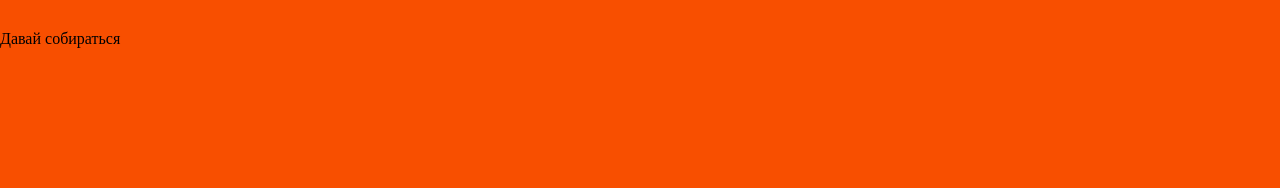
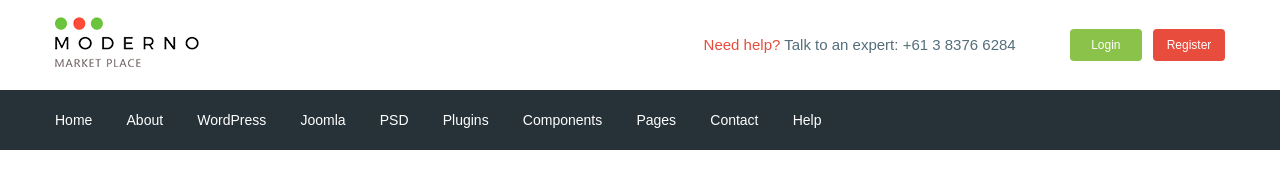
Before and after one commit to MartinEde-n/Moderno, a website: page app/index.html in a window 1280 px wide. Drawn offline with nearby package versions, Linux system fonts and the light colour scheme; files that its build step writes are made by us from their sources.

Commit message:
added header

```diff
--- a/app/index.html
+++ b/app/index.html
@@ -5,12 +5,105 @@
 	<meta http-equiv="X-UA-Compatible" content="IE=edge">
 	<meta name="viewport" content="width=device-width, initial-scale=1.0">
 	<title>Document</title>
+	<link href="https://fonts.googleapis.com/css2?family=Roboto:wght@500;700&display=swap" rel="stylesheet">
 	<link rel="stylesheet" href="css/libs.min.css">
 	<link rel="stylesheet" href="style.min.css">
 </head>
 <body>
+	<header class="header">
+		<div class="header__top">
 
-	<div>Давай собираться</div>
+			<div class="container">
+				<div class="header__top-inner">
+
+				<div class="header__logo">
+					<a href="#">
+						<img src="images/logo.png" alt="">
+					</a>
+				</div>
+
+
+				<div class="header__text">
+				<a href="">
+					<span>Need help?</span>
+				</a>	 Talk to an expert:
+				<a class="header__phone" href="tel:61383766284">+61 3 8376 6284</a>
+				</div>
+
+				<div class="header__box">
+					<a class="basket" href="#"></a>
+					<a class="header__btn header__btn-login" href="#">Login</a>
+					<a class="header__btn header__btn-register" href="#">Register</a>
+				</div>
+				</div>
+			</div>
+		</div>
+
+
+			<div class="header__menu">
+				<div class="container">
+					<nav class="menu">
+						<ul class="menu__list">
+							<li>
+								<a href="#">
+									Home
+							</a>
+							</li>
+							<li>
+								<a href="#">
+									About
+							</a>
+							</li>
+							<li>
+								<a href="#">
+									WordPress
+							</a>
+							</li>
+							<li>
+								<a href="#">
+									Joomla
+							</a>
+							</li>
+							<li>
+								<a href="#">
+									PSD
+							</a>
+							</li>
+							<li>
+								<a href="#">
+									Plugins
+							</a>
+						</li>
+							<li>
+								<a href="#">
+									Components
+							</a>
+						</li>
+							<li>
+							<a href="#">
+								Pages
+							</a>
+							</li>
+							<li>
+								<a href="#">
+									Contact
+							</a>
+						</li>
+							<li>
+								<a href="#">
+									Help
+							</a>
+							</li>
+						</ul>
+					</nav>
+				</div>
+			</div>
+
+
+
+
+	</header>
+
 
 
 
--- /dev/null
+++ b/app/scss/_fonts.scss
@@ -0,0 +1,8 @@
+@font-face {
+	font-family: 'Roboto-Regular',sans-serif;
+	src: url('../fonts/Roboto-Regular.woff2') format("woff2"),
+			url('../fonts/Roboto-Regular.woff') format("woff");
+	font-weight: 400;
+	font-display: swap;
+
+}
--- /dev/null
+++ b/app/scss/_global.scss
@@ -0,0 +1,32 @@
+html{
+	box-sizing: border-box;
+}
+
+*,*::before,*::after{
+	box-sizing: inherit;
+}
+
+body{
+	font-family: 'Roboto-Regular',sans-serif;
+	font-size: 15px;
+	line-height: 24px;
+	color: $text;
+	font-weight: 400;
+}
+
+a{
+	text-decoration: none;
+	display: inline-block;
+	color: $text;
+}
+ul,
+li{
+	margin: 0;
+	padding: 0;
+	list-style: none;
+}
+.container{
+	max-width: 1200px;
+	margin: 0 auto;
+	padding: 0 15px;
+}
--- /dev/null
+++ b/app/scss/_vars.scss
@@ -0,0 +1,4 @@
+$text:#546e7a;
+$red:#e74c3c;
+$green:#8bc34a;
+$bg:#263238;
--- a/app/scss/style.scss
+++ b/app/scss/style.scss
@@ -1,11 +1,53 @@
-html{
-	box-sizing: border-box;
+@import '../scss/vars';
+@import '../scss/global';
+@import '../scss/fonts';
+
+.header__top-inner{
+	display: flex;
+	justify-content: space-between;
+	height: 90px;
+	align-items: center;
 }
-
-*,*::before,*::after{
-	box-sizing: inherit;
+.header__text{
+	margin-left: auto;
+	margin-right: 50px;
+	span{
+		color: $red;
+	}
 }
-body{
-		background-color: rgb(248, 79, 0);
-		margin: 30px auto;
+.header__btn{
+	padding: 4px;
+	width: 72px;
+	border-radius: 4px;
+	text-align: center;
+	color: white;
+	font-size: 12px;
 }
+.header__btn-login{
+	background-color: $green;
+}
+.header__btn-register{
+	background-color: $red;
+	margin-left: 7px;
+}
+.header__menu{
+	background-color: $bg;
+	height: 60px;
+}
+.menu{
+	display: flex;
+	align-items: center;
+	height: 60px;
+}
+.menu__list{
+	li{
+		display: inline-block;
+		& + li{
+			margin-left: 30px;
+		}
+		a{
+			color: white;
+			font-size: 14px;
+		}
+	}
+}
--- a/gulpfile.js
+++ b/gulpfile.js
@@ -8,13 +8,13 @@ let gulp = require('gulp'),
 		cssmin = require('gulp-cssmin');
 
 gulp.task('sass',function(){
-	return gulp.src('../start-gulp/app/scss/style.scss')
+	return gulp.src('../Moderno/app/scss/style.scss')
 					.pipe(sass({outputStyle: 'compressed'}))
 					.pipe(rename({suffix:'.min'}))
 					.pipe(autoprefixer({
 						overrideBrowserslist:['last 8 versions']
 					}))
-					.pipe(gulp.dest('../start-gulp/app'))
+					.pipe(gulp.dest('../Moderno/app'))
 					.pipe(browserSync.reload({stream: true}))
 });
 
@@ -58,7 +58,7 @@ gulp.task('browser-sync', function() {
 });
 
 gulp.task('watch',function(){
-	gulp.watch('app/scss/style.scss', gulp.parallel('sass'))
+	gulp.watch('app/scss/**/*.scss', gulp.parallel('sass'))
 	gulp.watch('app/*.html', gulp.parallel('html'))
 	gulp.watch('app/js/*.js', gulp.parallel('js'))
 });
```
Also changed, not shown: app/fonts/Roboto-Regular.woff (added), app/fonts/Roboto-Regular.woff2 (added), app/images/logo.png (added), app/style.min.css.
